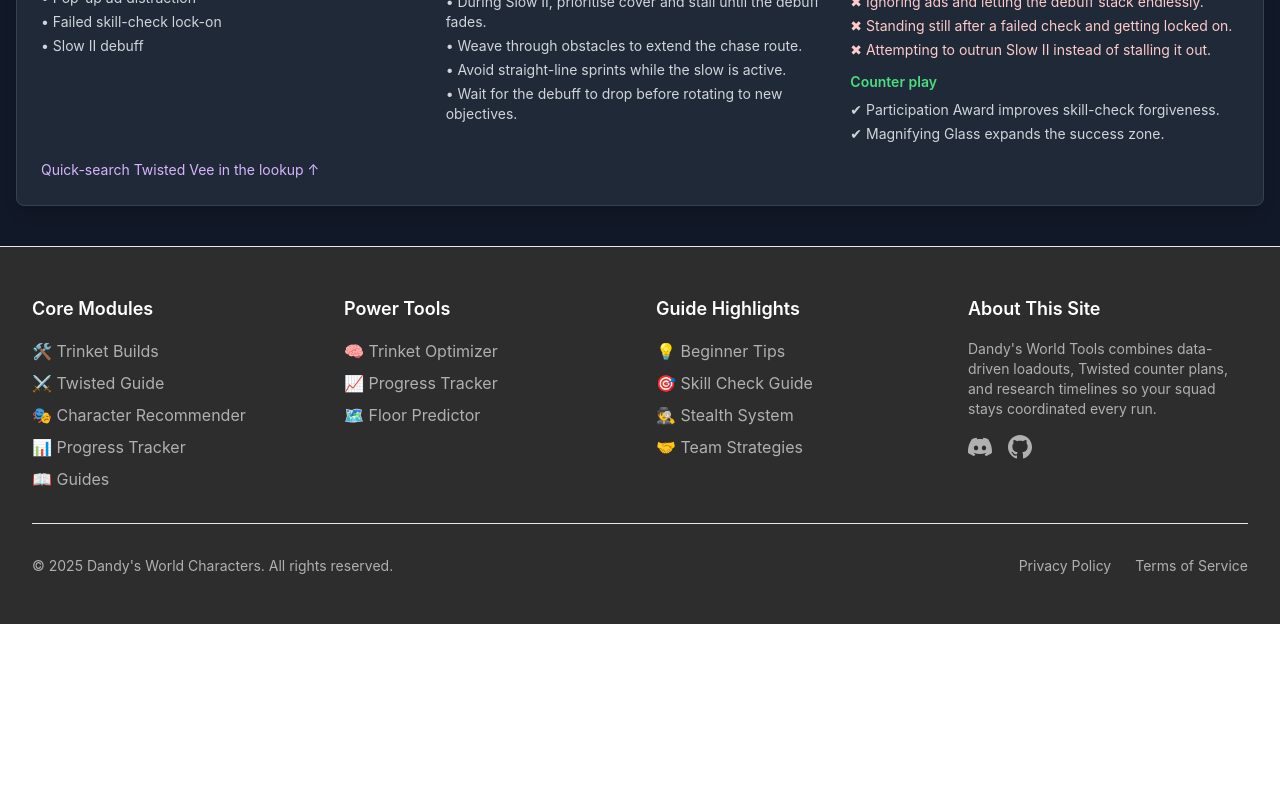
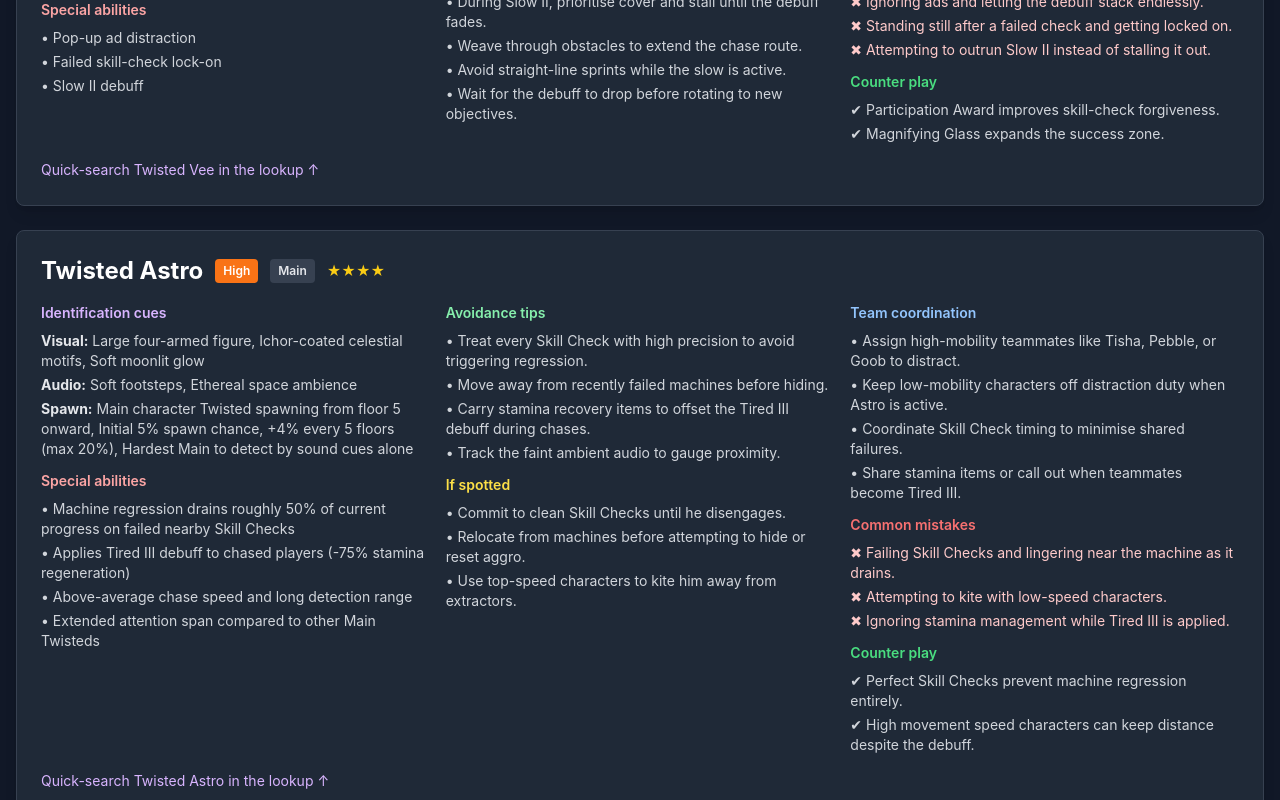
Before and after one commit to lanxyluo/dandysworldcharacters, a React (Vite) app: page /twisted-guide in a window 1280 px wide. Shown: the part 2000-2800 px from the top of the page. Before the commit the page ends 2624 px from the top, so only its background shows below. Built offline with nearby package versions, Linux system fonts and the light colour scheme.

Commit message:
Update twisted-strategies.ts

```diff
--- a/src/data/twisted-strategies.ts
+++ b/src/data/twisted-strategies.ts
@@ -11,7 +11,11 @@ export const twistedStrategies: TwistedStrategyProfile[] = [
     identification: {
       visual_cues: ['Massive hound silhouette', 'Jet-black body', 'Glowing red eyes'],
       audio_cues: ['Piercing barking', 'Thunderous paw steps'],
-      spawn_conditions: ['Available from floor 5 onward', 'Base 4% chance, +4% every 5 floors'],
+      spawn_conditions: [
+        'Main character Twisted spawning from floor 5 onward',
+        'Initial 5% spawn chance, +4% every 5 floors (max 20%)',
+        'Enhanced vision and barking reveal distant players quickly',
+      ],
     },
     strategies: {
       avoidance: [
@@ -51,7 +55,11 @@ export const twistedStrategies: TwistedStrategyProfile[] = [
     identification: {
       visual_cues: ['Rainbow petal headpiece', 'Hunched forward gait', 'Oversized parasol outline'],
       audio_cues: ['Clair de Lune music box', 'Heavy footsteps', 'Accelerated stomps post-machine'],
-      spawn_conditions: ['Skipping Dandy purchases three times consecutively', 'Earliest appearance on floor 6'],
+      spawn_conditions: [
+        'Skip Dandy Shop offers three times consecutively without buying',
+        'After the third skip, 20% spawn chance from floor 6 onward',
+        'Each additional consecutive skip further increases the spawn rate',
+      ],
     },
     strategies: {
       avoidance: [
@@ -91,7 +99,11 @@ export const twistedStrategies: TwistedStrategyProfile[] = [
     identification: {
       visual_cues: ['Television head', 'Mechanical chassis', 'Ichor footprints'],
       audio_cues: ['Electronic feedback', 'Alert beeps', 'Metallic steps'],
-      spawn_conditions: ['Random ad spawn from floor 5 onward', 'Aggro on failed skill-checks'],
+      spawn_conditions: [
+        'Appears from floor 5 onward as a main character Twisted',
+        'Initial 5% spawn chance, +4% every 5 floors (max 20%)',
+        'Aggro on failed skill-checks, rushing from anywhere on the map',
+      ],
     },
     strategies: {
       avoidance: [
@@ -121,4 +133,160 @@ export const twistedStrategies: TwistedStrategyProfile[] = [
     counters: ['Participation Award improves skill-check forgiveness.', 'Magnifying Glass expands the success zone.'],
     difficulty_rating: 7,
   },
+  {
+    twistedId: 'twisted-astro',
+    name: 'Twisted Astro',
+    rarity: 'main',
+    threat_level: 'high',
+    speed: 'fast',
+    special_abilities: [
+      'Machine regression drains roughly 50% of current progress on failed nearby Skill Checks',
+      'Applies Tired III debuff to chased players (-75% stamina regeneration)',
+      'Above-average chase speed and long detection range',
+      'Extended attention span compared to other Main Twisteds',
+    ],
+    identification: {
+      visual_cues: ['Large four-armed figure', 'Ichor-coated celestial motifs', 'Soft moonlit glow'],
+      audio_cues: ['Soft footsteps', 'Ethereal space ambience'],
+      spawn_conditions: [
+        'Main character Twisted spawning from floor 5 onward',
+        'Initial 5% spawn chance, +4% every 5 floors (max 20%)',
+        'Hardest Main to detect by sound cues alone',
+      ],
+    },
+    strategies: {
+      avoidance: [
+        'Treat every Skill Check with high precision to avoid triggering regression.',
+        'Move away from recently failed machines before hiding.',
+        'Carry stamina recovery items to offset the Tired III debuff during chases.',
+        'Track the faint ambient audio to gauge proximity.',
+      ],
+      if_spotted: [
+        'Commit to clean Skill Checks until he disengages.',
+        'Relocate from machines before attempting to hide or reset aggro.',
+        'Use top-speed characters to kite him away from extractors.',
+      ],
+      team_coordination: [
+        'Assign high-mobility teammates like Tisha, Pebble, or Goob to distract.',
+        'Keep low-mobility characters off distraction duty when Astro is active.',
+        'Coordinate Skill Check timing to minimise shared failures.',
+        'Share stamina items or call out when teammates become Tired III.',
+      ],
+    },
+    common_mistakes: [
+      'Failing Skill Checks and lingering near the machine as it drains.',
+      'Attempting to kite with low-speed characters.',
+      'Ignoring stamina management while Tired III is applied.',
+    ],
+    counters: [
+      'Perfect Skill Checks prevent machine regression entirely.',
+      'High movement speed characters can keep distance despite the debuff.',
+    ],
+    difficulty_rating: 8,
+  },
+  {
+    twistedId: 'twisted-shelly',
+    name: 'Twisted Shelly',
+    rarity: 'main',
+    threat_level: 'high',
+    speed: 'very_fast',
+    special_abilities: [
+      'Applies permanent Confused I debuff to all players on the floor (-25% extraction speed)',
+      'Runs at high speed comparable to Twisted Toodles',
+      'Shorter attention span than most Main Twisteds',
+      'Floor-wide debuff cannot be removed until she leaves',
+    ],
+    identification: {
+      visual_cues: ['Theropod dinosaur silhouette', 'Fossilised skeleton details', 'Ichor-coated plating'],
+      audio_cues: ['Heavy stomping footsteps', 'Measured thunderous strides'],
+      spawn_conditions: [
+        'Main character Twisted spawning from floor 5 onward',
+        'Initial 5% spawn chance, +4% every 5 floors (max 20%)',
+      ],
+    },
+    strategies: {
+      avoidance: [
+        'Plan for a 25% extraction speed penalty and adjust pacing.',
+        'Break line of sight quickly to exploit her short attention span.',
+        'Use dense cover and corners instead of open hallways.',
+        'Prepare for rapid chase acceleration despite brief focus windows.',
+      ],
+      if_spotted: [
+        'Cut vision immediately and route through tight cover-heavy angles.',
+        'Leverage obstacles and corners to shake her before the timer expires.',
+        'Rely on 4-star speed builds with Dog Plush or Speedy Shoes to outwalk her.',
+        'Deploy 5-star speed runners with a single speed trinket for reliable escapes.',
+      ],
+      team_coordination: [
+        'Communicate extraction progress frequently since everyone is debuffed.',
+        'Assign fast distractors to keep her away from essential objectives.',
+        'Synchronise machine completions to leave the floor sooner.',
+        'Remind teammates that Confused I persists until she departs.',
+      ],
+    },
+    common_mistakes: [
+      'Underestimating her chase speed due to the short attention span.',
+      'Wasting resources attempting to cleanse the Confused debuff.',
+      'Working in exposed areas without escape cover.',
+    ],
+    counters: [
+      'Use the short attention span to reset aggro quickly.',
+      'Participation Award with Magnifying Glass offsets some extraction loss.',
+    ],
+    difficulty_rating: 8,
+  },
+  {
+    twistedId: 'twisted-sprout',
+    name: 'Twisted Sprout',
+    rarity: 'main',
+    threat_level: 'medium',
+    speed: 'slow',
+    special_abilities: [
+      'Summons Ichor tendrils at detected players on a 10-second cooldown',
+      'Tendrils persist for 15 seconds and damage players who linger',
+      'Can maintain up to two active tendrils simultaneously',
+      'Slowest Main Twisted, enabling outwalking with adequate movement speed',
+      'Ichor pools mark the active tendril area',
+    ],
+    identification: {
+      visual_cues: ['Tall strawberry-themed frame', 'Ichor-lined clawed left arm', 'Pointed leaf hair'],
+      audio_cues: ['Organic tendril summoning sounds'],
+      spawn_conditions: [
+        'Main character Twisted spawning from floor 5 onward',
+        'Initial 5% spawn chance, +4% every 5 floors (max 20%)',
+      ],
+    },
+    strategies: {
+      avoidance: [
+        'Leave machines before entering his detection radius.',
+        'Retreat from Ichor pools immediately after tendrils spawn.',
+        'Drag chases through wide areas with multiple exits.',
+        'Avoid cramped rooms where tendrils can trap the team.',
+        'Watch carefully during Blackouts when tendrils are harder to see.',
+      ],
+      if_spotted: [
+        'Expect a tendril spawn and pre-plan escape routes.',
+        'Track the ground for Ichor pools to dodge the damage zone.',
+        'Exit the pool radius as soon as it appears.',
+        'Weave through obstacles to slow his pursuit.',
+      ],
+      team_coordination: [
+        'Separate Sprout from Twisted Razzle & Dazzle to avoid overlapping threats.',
+        'Use island or perimeter kiting patterns for distractors.',
+        'Call out tendril placements near machines to warn teammates.',
+        'Coordinate when multiple Sprouts appear to prevent overlapping pools.',
+      ],
+    },
+    common_mistakes: [
+      'Staying on machines once he is within detection range.',
+      'Attempting to distract in confined corridors.',
+      'Losing track of tendril locations during Blackouts.',
+    ],
+    counters: [
+      'Use open areas with clear escape paths to kite safely.',
+      'Four-star movement speed characters can outwalk him without extra trinkets.',
+      'Leaving tendril ranges quickly nullifies the damage threat.',
+    ],
+    difficulty_rating: 7,
+  },
 ];
```
